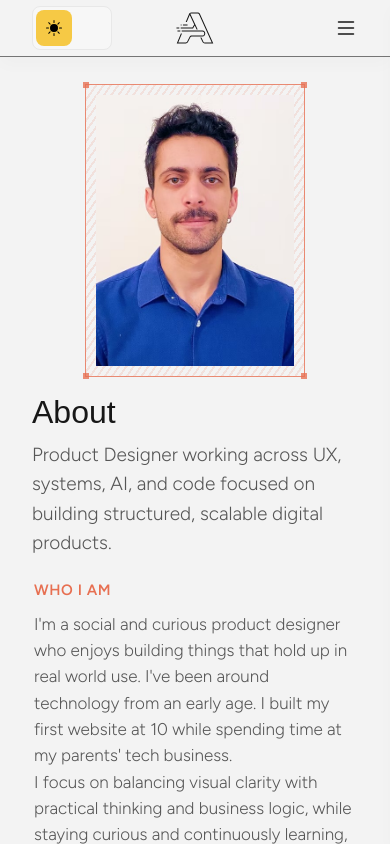
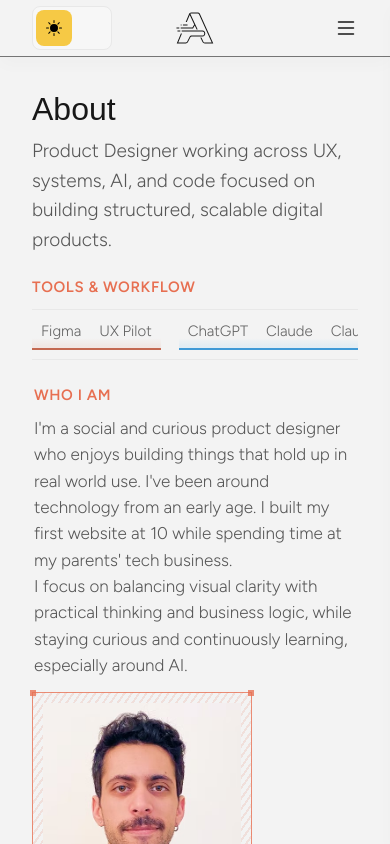
Before and after one commit to amitkedem100/portfolio, a Next.js app: page /portfolio/about in a window 390 px wide. Shown: the top 844 px of the page. Built offline with nearby package versions, Linux system fonts and the light colour scheme; a web font is replaced by a local one.

Commit message:
update about mobile layout

```diff
--- a/src/app/portfolio/about/page.css
+++ b/src/app/portfolio/about/page.css
@@ -7,7 +7,7 @@
 }
 
 .about-left-column {
-  grid-column: 1 / span 6;
+  grid-column: 1 / -1;
 }
 
 .about-section__label {
@@ -43,6 +43,10 @@
   max-width: 86ch;
   font: var(--portfolio-text-b2);
   color: var(--text-secondary);
+}
+
+.about-no-wrap {
+  white-space: nowrap;
 }
 
 .about-hero {
@@ -101,10 +105,6 @@
     linear-gradient(var(--about-photo-corner-color) 0 0) bottom right / 6px 6px no-repeat;
 }
 
-.about-right-column {
-  grid-column: 7 / -1;
-}
-
 .about-mobile-image-slot {
   display: none;
 }
@@ -146,23 +146,73 @@
   display: flex;
   width: max-content;
   align-items: center;
-  gap: 12px;
-  animation: about-tools-scroll 26s linear infinite;
+  gap: 18px;
+  animation: about-tools-scroll 42s linear infinite;
+  will-change: transform;
+}
+
+.about-tools__sequence {
+  display: flex;
+  width: max-content;
+  align-items: center;
+  gap: 18px;
+}
+
+.about-tools__group {
+  --about-tools-group-color: var(--text-secondary);
+  display: inline-flex;
+  position: relative;
+  align-items: center;
+  gap: 0;
+  padding-bottom: 3px;
+  border-bottom: 2px solid color-mix(in srgb, var(--about-tools-group-color) 76%, var(--text-secondary));
+}
+
+.about-tools__group::before {
+  content: "";
+  position: absolute;
+  left: 0;
+  right: 0;
+  bottom: 0;
+  height: 10px;
+  pointer-events: none;
+  background: linear-gradient(
+    to top,
+    color-mix(in srgb, var(--about-tools-group-color) 10%, transparent) 0%,
+    color-mix(in srgb, var(--about-tools-group-color) 0%, transparent) 100%
+  );
 }
 
 .about-tools__item {
   flex: 0 0 auto;
   border: 0;
   border-radius: 0;
-  padding: 2px 8px;
+  padding: 2px 9px;
   font: var(--portfolio-text-b3);
-  color: color-mix(in srgb, var(--text-primary) 62%, transparent);
+  color: color-mix(in srgb, var(--text-primary) 66%, transparent);
   background: transparent;
-  transition: color 0.2s ease;
 }
 
-.about-tools__item:hover {
-  color: var(--text-primary);
+.about-tools__group--ux {
+  --about-tools-group-color: var(--hero-keyword-ux);
+}
+
+.about-tools__group--systems {
+  --about-tools-group-color: var(--hero-keyword-systems);
+}
+
+.about-tools__group--ai {
+  --about-tools-group-color: var(--hero-keyword-ai);
+}
+
+.about-tools__group--code {
+  --about-tools-group-color: var(--hero-keyword-code);
+}
+
+@media (hover: hover) and (pointer: fine) {
+  .about-tools__marquee:hover .about-tools__track {
+    animation-play-state: paused;
+  }
 }
 
 @keyframes about-tools-scroll {
@@ -191,13 +241,10 @@
     margin-top: 8px;
   }
 
-  .about-left-column,
-  .about-right-column {
+  .about-left-column {
     grid-column: 1 / -1;
-  }
-
-  .about-right-column {
-    order: -1;
+    display: flex;
+    flex-direction: column;
   }
 
   .about-hero__media {
@@ -215,6 +262,14 @@
   .about-duo,
   .about-tools {
     padding-block: 12px;
+  }
+
+  .about-tools {
+    order: 2;
+  }
+
+  .about-duo {
+    order: 3;
   }
 
   .about-duo {
@@ -237,4 +292,21 @@
     margin-inline: 0;
     margin-bottom: 0;
   }
+
+  .about-tools__marquee {
+    overflow-x: auto;
+    overflow-y: hidden;
+    -webkit-overflow-scrolling: touch;
+    scrollbar-width: none;
+    touch-action: pan-x;
+    cursor: grab;
+  }
+
+  .about-tools__marquee::-webkit-scrollbar {
+    display: none;
+  }
+
+  .about-tools__track {
+    animation: none;
+  }
 }
--- a/src/app/portfolio/about/page.tsx
+++ b/src/app/portfolio/about/page.tsx
@@ -2,15 +2,52 @@ import type { Metadata } from "next";
 import Image from "next/image";
 import "./page.css";
 
-const TOOLS = [
-  "Figma",
-  "Cursor",
-  "Claude",
-  "React",
-  "TypeScript",
-  "CSS",
-  "Git",
-  "Next.js",
+type ToolCategory = "ux" | "systems" | "ai" | "code";
+
+type ToolItem = {
+  label: string;
+};
+
+type ToolGroup = {
+  category: ToolCategory;
+  items: ToolItem[];
+};
+
+const TOOL_GROUPS: ToolGroup[] = [
+  {
+    category: "ux",
+    items: [{ label: "Figma" }, { label: "UX Pilot" }],
+  },
+  {
+    category: "ai",
+    items: [
+      { label: "ChatGPT" },
+      { label: "Claude" },
+      { label: "Claude CLI" },
+      { label: "Cursor" },
+      { label: "Stitch" },
+      { label: "Base44" },
+    ],
+  },
+  {
+    category: "code",
+    items: [
+      { label: "React" },
+      { label: "Next.js" },
+      { label: "TypeScript" },
+      { label: "CSS" },
+    ],
+  },
+  {
+    category: "systems",
+    items: [
+      { label: "Design Systems" },
+      { label: "React Query" },
+      { label: "Git" },
+      { label: "DevTools" },
+      { label: "Command Line" },
+    ],
+  },
 ] as const;
 
 export const metadata: Metadata = {
@@ -20,7 +57,7 @@ export const metadata: Metadata = {
 };
 
 export default function PortfolioAboutPage() {
-  const marqueeItems = [...TOOLS, ...TOOLS];
+  const marqueeGroups = [...TOOL_GROUPS, ...TOOL_GROUPS];
 
   return (
     <div className="about-page portfolio-page-inner-grid">
@@ -50,7 +87,8 @@ export default function PortfolioAboutPage() {
             </p>
             <p className="about-section__body">
               I focus on balancing visual clarity with practical thinking and business logic,
-              while staying curious and continuously learning, especially around AI.
+              while staying curious and continuously learning, especially{" "}
+              <span className="about-no-wrap">around AI.</span>
             </p>
           </article>
 
@@ -90,28 +128,30 @@ export default function PortfolioAboutPage() {
           </h2>
           <div className="about-tools__marquee" aria-label="Tools marquee">
             <div className="about-tools__track">
-              {marqueeItems.map((tool, index) => (
-                <span className="about-tools__item" key={`${tool}-${index}`}>
-                  {tool}
+                <span
+                  className="about-tools__sequence"
+                >
+                {marqueeGroups.map((group, groupIndex) => (
+                  <span
+                    className={`about-tools__group about-tools__group--${group.category}`}
+                    key={`${group.category}-${groupIndex}`}
+                  >
+                    {group.items.map((tool, toolIndex) => (
+                      <span
+                        className="about-tools__item"
+                        key={`${group.category}-${tool.label}-${toolIndex}`}
+                      >
+                        {tool.label}
+                      </span>
+                    ))}
+                  </span>
+                ))}
                 </span>
-              ))}
             </div>
           </div>
         </section>
       </div>
 
-      <aside className="about-right-column" aria-label="About portrait">
-        <div className="about-hero__media">
-          <Image
-            src="/images/about/amit-portrait.png"
-            alt="Portrait of Amit"
-            className="about-hero__portrait-image"
-            width={840}
-            height={1120}
-            priority
-          />
-        </div>
-      </aside>
     </div>
   );
 }
```
